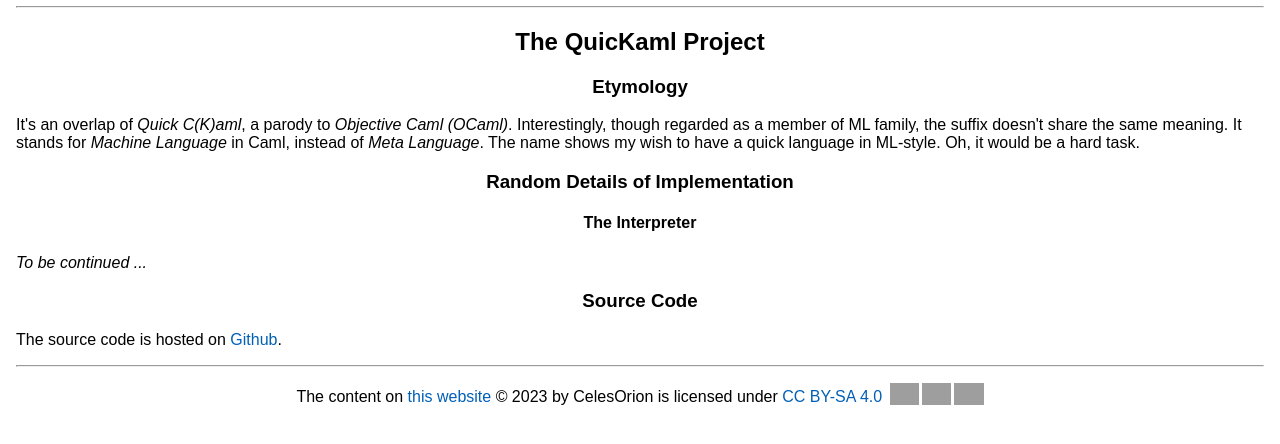
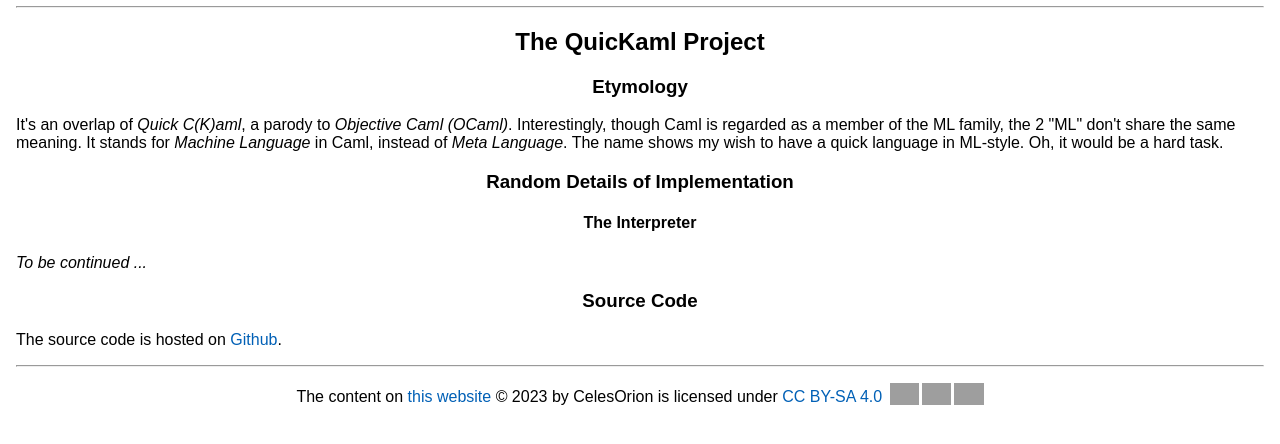
Before and after one commit to celesorion/celesorion.github.io, a plain HTML site: page quickaml.html in a window 1280 px wide. Shown: the part 100-544 px from the top of the page. Drawn offline with Linux system fonts and the light colour scheme; grey boxes are pictures that could not be loaded; a web font is replaced by a local one.

Commit message:
Correct my sentences

```diff
--- a/quickaml.html
+++ b/quickaml.html
@@ -27,7 +27,7 @@
   <h3>Etymology</h3>
   <p>
     It's an overlap of <i>Quick C(K)aml</i>, a parody to <i>Objective Caml (OCaml)</i>.
-    Interestingly, though regarded as a member of ML family, the suffix doesn't share the same meaning.
+    Interestingly, though Caml is regarded as a member of the ML family, the 2 "ML" don't share the same meaning.
     It stands for <i>Machine Language</i> in Caml, instead of <i>Meta Language</i>.
     The name shows my wish to have a quick language in ML-style. Oh, it would be a hard task.
   </p>
```
